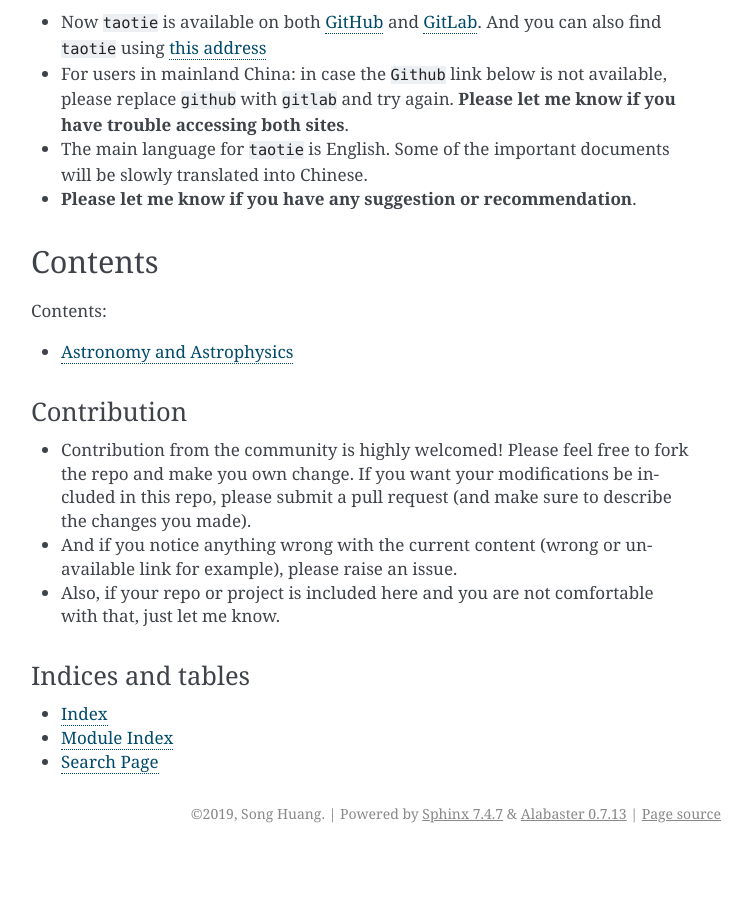
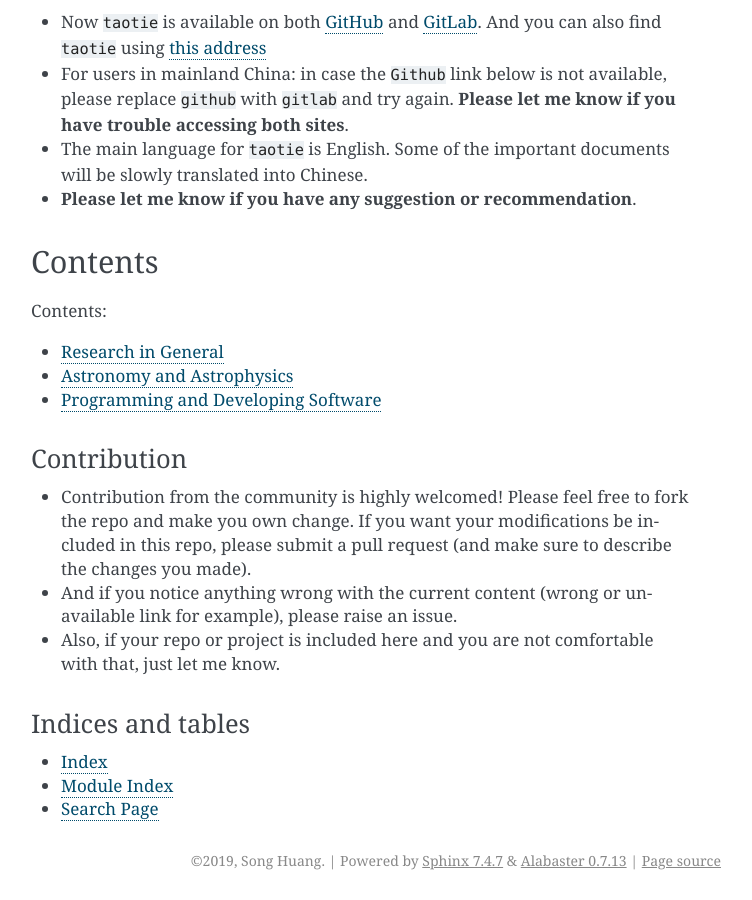
Before and after one commit to dr-guangtou/taotie, a Sphinx documentation site: the page built from doc/index.rst, in a window 1280 px wide and 900 px high, scrolled down 1078 px. Shown: the whole window, without its empty margins (389-1141 px from the left). Built offline with Sphinx 7.4.7, drawn with Linux system fonts in a browser that asks for light colours; before the commit the page ends 1931 px from its top, so only the background shows below that.

Commit message:
Learning how to use RST format

```diff
--- a/doc/index.rst
+++ b/doc/index.rst
@@ -42,7 +42,7 @@
   of markdown files.
 
 On Using ``taotie`` (饕餮)
--------------------------
+--------------------------
 
 * Now ``taotie`` is available on both `GitHub <https://github.com/dr-guangtou/taotie>`_
   and `GitLab <https://gitlab.com/dr-guangtou/taotie>`_.
--- a/doc/programming.rst
+++ b/doc/programming.rst
@@ -0,0 +1,3 @@
+===================================
+Programming and Developing Software
+===================================
--- a/doc/research.rst
+++ b/doc/research.rst
@@ -0,0 +1,3 @@
+=============================
+General Topics about Research
+=============================
```
